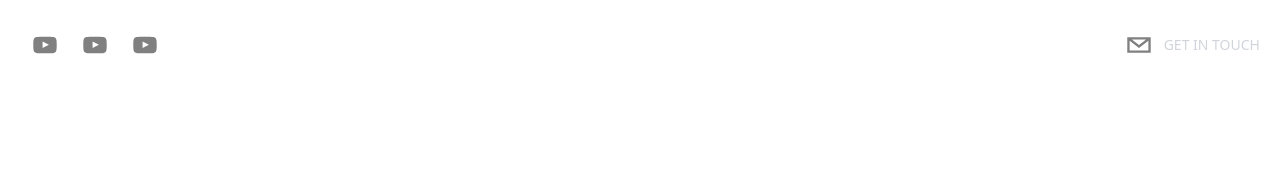
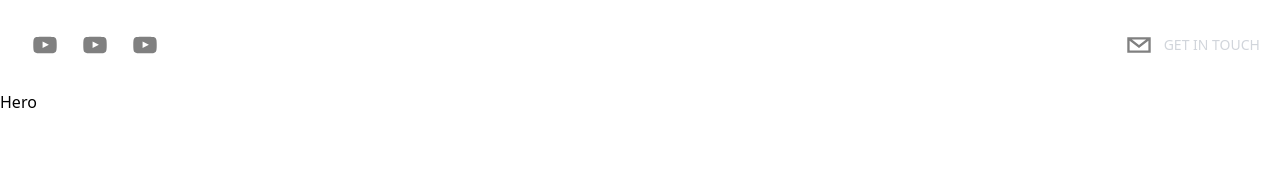
Before and after one commit to Avijit-Sarkar/sunny-portfolio, a Next.js app: page / in a window 1280 px wide. Shown: the top 180 px of the page. Built offline with nearby package versions, Linux system fonts and the light colour scheme.

Commit message:
creating hero section

```diff
--- /dev/null
+++ b/components/Hero.tsx
@@ -0,0 +1,9 @@
+import React from 'react';
+
+type Props = {};
+
+function Hero({}: Props) {
+  return <div>Hero</div>;
+}
+
+export default Hero;
--- a/pages/index.tsx
+++ b/pages/index.tsx
@@ -1,4 +1,5 @@
 import Header from '@/components/Header';
+import Hero from '@/components/Hero';
 import Head from 'next/head';
 
 export default function Home() {
@@ -12,6 +13,10 @@ export default function Home() {
       </Head>
       {/* Header */}
       <Header />
+      {/* Hero Section */}
+      <section id="hero">
+        <Hero />
+      </section>
     </div>
   );
 }
```
